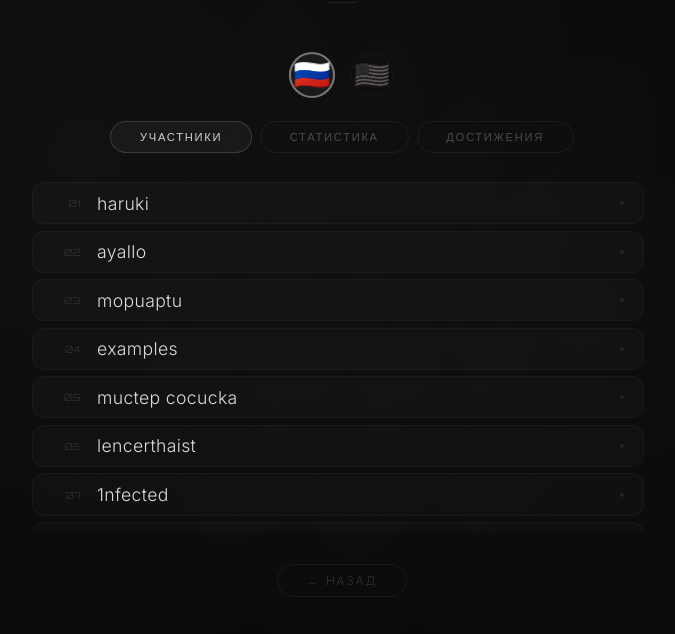
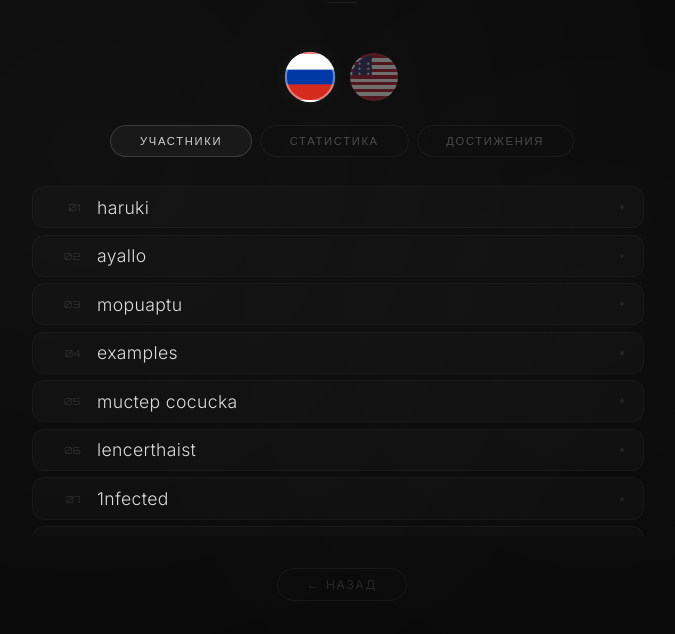
Before and after one commit to botvaclxn/botvaclxn.github.io, a plain HTML site: page index.html in a window 1280 px wide. Both pictures are taken after a click on the button "OPEN". Shown: the part 166-800 px from the top of the page, without its empty margins (298-973 px from the left). Drawn offline with Linux system fonts and the light colour scheme.

Commit message:
Update index.html

```diff
--- a/index.html
+++ b/index.html
@@ -237,7 +237,7 @@
             margin: 1.2rem auto 1.8rem auto;
         }
 
-        /* ===== ПЕРЕКЛЮЧЕНИЕ ЯЗЫКОВ - ФЛАГИ ===== */
+        /* ===== ПЕРЕКЛЮЧЕНИЕ ЯЗЫКОВ - НАРИСОВАННЫЕ ФЛАГИ ===== */
         .lang-switcher {
             display: flex;
             gap: 1rem;
@@ -250,33 +250,77 @@
             background: transparent;
             border: 2px solid rgba(255,255,255,0.08);
             border-radius: 50%;
-            width: 44px;
-            height: 44px;
+            width: 48px;
+            height: 48px;
             cursor: pointer;
-            font-size: 1.8rem;
             transition: all 0.3s ease;
-            opacity: 0.3;
-            line-height: 1;
-            display: flex;
-            align-items: center;
-            justify-content: center;
+            opacity: 0.4;
             padding: 0;
-            filter: grayscale(0.8);
+            position: relative;
+            overflow: hidden;
+            flex-shrink: 0;
         }
 
         .lang-btn:hover {
-            opacity: 0.7;
-            border-color: rgba(255,255,255,0.2);
+            opacity: 0.8;
+            border-color: rgba(255,255,255,0.25);
             transform: scale(1.08);
-            filter: grayscale(0);
         }
 
         .lang-btn.active {
             opacity: 1;
             border-color: rgba(255,255,255,0.4);
-            background: rgba(255,255,255,0.05);
-            filter: grayscale(0);
+            box-shadow: 0 0 20px rgba(255,255,255,0.05);
             transform: scale(1.05);
+        }
+
+        /* ===== ФЛАГ РОССИИ ===== */
+        .flag-ru {
+            background: linear-gradient(to bottom, #FFFFFF 33.33%, #0039A6 33.33%, #0039A6 66.66%, #D52B1E 66.66%);
+            border-radius: 50%;
+        }
+
+        /* ===== ФЛАГ США ===== */
+        .flag-us {
+            background:
+                linear-gradient(to bottom, #B22234 7.69%, #FFFFFF 7.69%, #FFFFFF 15.38%, #B22234 15.38%, #B22234 23.07%, #FFFFFF 23.07%, #FFFFFF 30.76%, #B22234 30.76%, #B22234 38.45%, #FFFFFF 38.45%, #FFFFFF 46.14%, #B22234 46.14%, #B22234 53.83%, #FFFFFF 53.83%, #FFFFFF 61.52%, #B22234 61.52%, #B22234 69.21%, #FFFFFF 69.21%, #FFFFFF 76.90%, #B22234 76.90%, #B22234 84.59%, #FFFFFF 84.59%, #FFFFFF 92.28%, #B22234 92.28%);
+            border-radius: 50%;
+            position: relative;
+        }
+
+        .flag-us::after {
+            content: '';
+            position: absolute;
+            top: 0;
+            left: 0;
+            width: 45%;
+            height: 46.15%;
+            background: #3C3B6E;
+            border-radius: 50% 0 0 0;
+            clip-path: polygon(0 0, 100% 0, 100% 100%, 0 100%);
+        }
+
+        /* Звёзды на флаге США */
+        .flag-us::before {
+            content: '★ ★ ★ ★ ★ ★';
+            position: absolute;
+            top: 2px;
+            left: 3px;
+            font-size: 4px;
+            color: white;
+            letter-spacing: 2px;
+            line-height: 5px;
+            width: 45%;
+            height: 46.15%;
+            display: flex;
+            flex-wrap: wrap;
+            align-content: center;
+            justify-content: center;
+            gap: 1px 2px;
+            text-shadow: 0 0 1px rgba(255,255,255,0.5);
+            z-index: 2;
+            font-family: Arial, sans-serif;
+            padding: 1px 0;
         }
 
         /* ===== ВКЛАДКИ ===== */
@@ -564,9 +608,8 @@
                 font-size: 0.85rem;
             }
             .lang-btn {
-                width: 38px;
-                height: 38px;
-                font-size: 1.5rem;
+                width: 40px;
+                height: 40px;
             }
         }
 
@@ -589,9 +632,13 @@
                 padding: 0.5rem 0.8rem;
             }
             .lang-btn {
-                width: 34px;
-                height: 34px;
-                font-size: 1.3rem;
+                width: 36px;
+                height: 36px;
+            }
+            .flag-us::before {
+                font-size: 3px;
+                letter-spacing: 1px;
+                line-height: 4px;
             }
         }
     </style>
@@ -614,10 +661,10 @@
 
         <div class="divider"></div>
 
-        <!-- ПЕРЕКЛЮЧЕНИЕ ЯЗЫКОВ - ТОЛЬКО ФЛАГИ -->
+        <!-- ПЕРЕКЛЮЧЕНИЕ ЯЗЫКОВ - НАРИСОВАННЫЕ ФЛАГИ -->
         <div class="lang-switcher">
-            <button class="lang-btn active" data-lang="ru" title="Русский">🇷🇺</button>
-            <button class="lang-btn" data-lang="en" title="English">🇺🇸</button>
+            <button class="lang-btn flag-ru active" data-lang="ru" title="Русский"></button>
+            <button class="lang-btn flag-us" data-lang="en" title="English"></button>
         </div>
 
         <!-- ВКЛАДКИ -->
@@ -702,13 +749,11 @@
         const openBtn = document.getElementById('openBtn');
         const backBtn = document.getElementById('backBtn');
 
-        // Открываем — скрываем интро, показываем список
         openBtn.addEventListener('click', () => {
             introScreen.classList.add('hidden');
             mainContent.classList.add('visible');
         });
 
-        // Назад — возвращаем интро, скрываем список
         backBtn.addEventListener('click', () => {
             introScreen.classList.remove('hidden');
             mainContent.classList.remove('visible');
@@ -747,7 +792,7 @@
             });
         });
 
-        // ===== ПЕРЕКЛЮЧЕНИЕ ЯЗЫКОВ - ФЛАГИ =====
+        // ===== ПЕРЕКЛЮЧЕНИЕ ЯЗЫКОВ =====
         const langButtons = document.querySelectorAll('.lang-btn');
 
         langButtons.forEach(btn => {
@@ -756,7 +801,6 @@
                 btn.classList.add('active');
                 const currentLang = btn.dataset.lang;
 
-                // Обновляем текст вкладок
                 document.querySelectorAll('.tab-btn').forEach(el => {
                     const text = el.dataset[currentLang];
                     if (text) {
@@ -764,7 +808,6 @@
                     }
                 });
 
-                // Обновляем текст в статистике
                 document.querySelectorAll('.stat-label').forEach(el => {
                     const text = el.dataset[currentLang];
                     if (text) {
@@ -772,7 +815,6 @@
                     }
                 });
 
-                // Обновляем текст в достижениях
                 document.querySelectorAll('.achievement-text').forEach(el => {
                     const text = el.dataset[currentLang];
                     if (text) {
@@ -780,7 +822,6 @@
                     }
                 });
 
-                // Обновляем кнопку назад
                 const backText = backBtn.dataset[currentLang];
                 if (backText) {
                     backBtn.textContent = backText;
```
